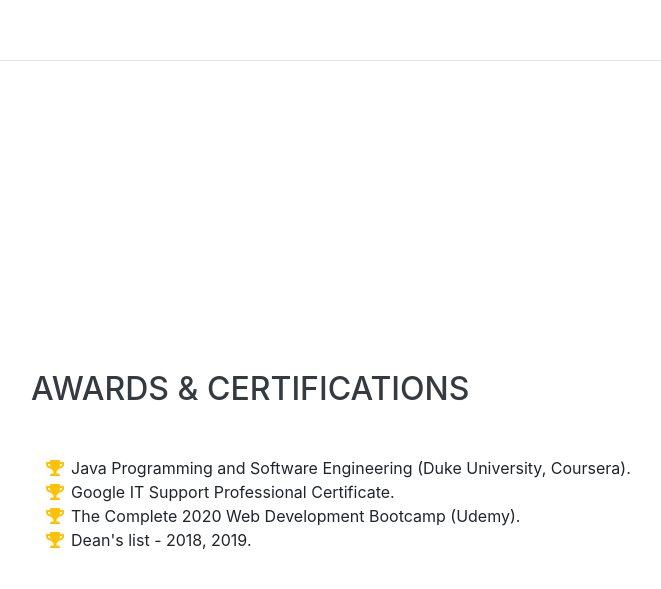
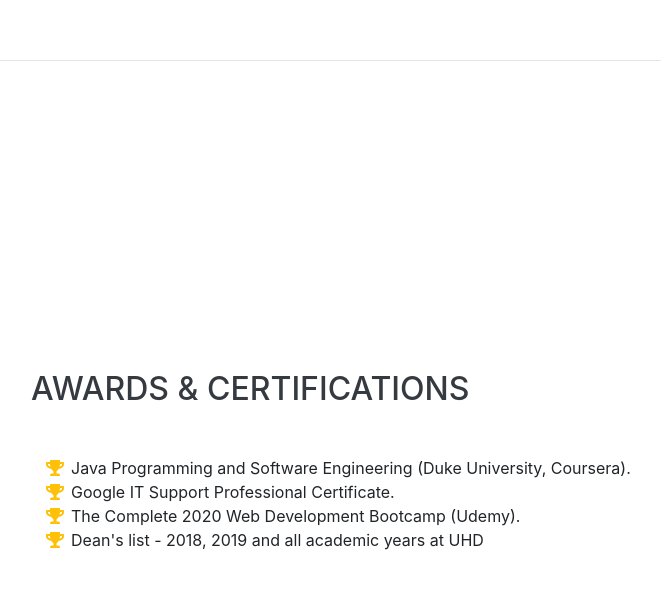
Before and after one commit to riadhs/Portfolio, a website with bundled scripts: page index.html in a window 1280 px wide. Shown: the part 5374-5963 px from the top of the page, without its empty margins (289-950 px from the left). Built offline with nearby package versions, Linux system fonts and the light colour scheme; files whose address does not match are found by name; a web font is replaced by a local one.

Commit message:
Updat.e index.html

```diff
--- a/index.html
+++ b/index.html
@@ -352,7 +352,7 @@
             The Complete 2020 Web Development Bootcamp (Udemy).</li>
           <li>
             <i class="fa-li fa fa-trophy text-warning"></i>
-            Dean's list - 2018, 2019. </li>
+            Dean's list - 2018, 2019 and all academic years at UHD </li>
         </ul>
       </div>
     </section>
```
